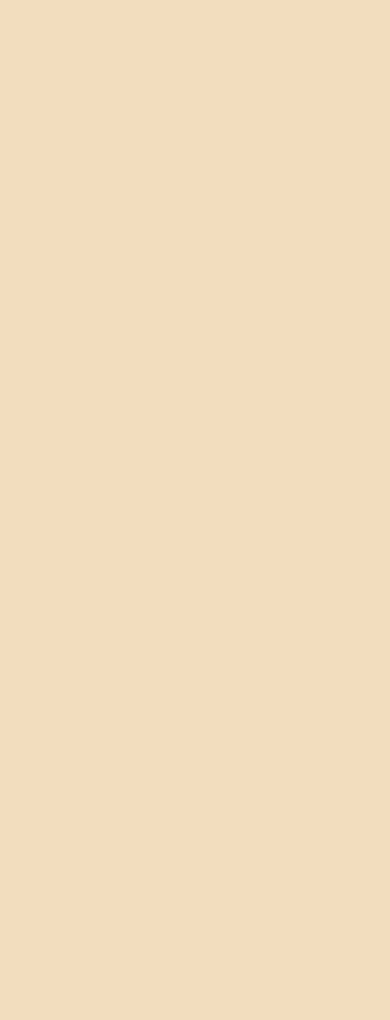
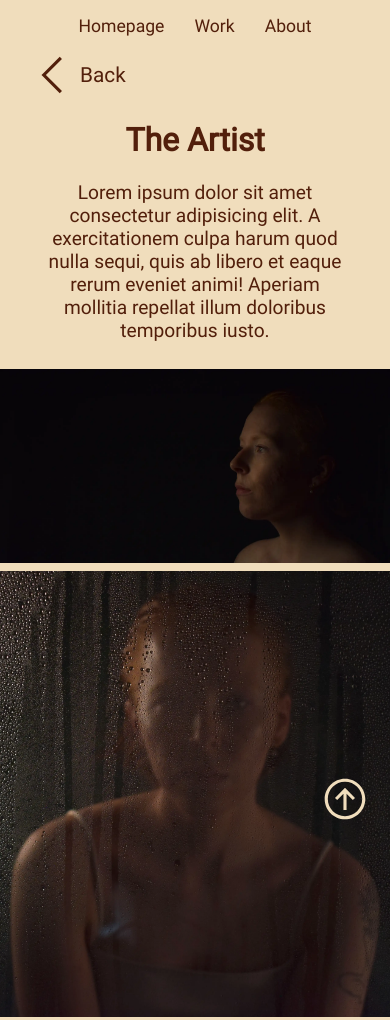
Before and after one commit to ESPR07/helene-volle-portfolio, a plain HTML site: page pages/projectPage.html in a window 390 px wide. Shown: the top 1020 px of the page. Before the commit the page ends 844 px from the top, so only its background shows below. Drawn offline with Linux system fonts and the light colour scheme.

Commit message:
Developed all pages in static version

```diff
--- a/pages/projectPage.html
+++ b/pages/projectPage.html
@@ -8,6 +8,29 @@
     <title>Document</title>
 </head>
 <body>
+    <nav>
+        <ul>
+            <li><a href="/">Homepage</a></li>
+            <li><a href="/pages/myWork.html">Work</a></li>
+            <li><a href="/pages/aboutMe.html">About</a></li>
+        </ul>
+    </nav>
+    <main>
+        <a href="/pages/myWork.html" class="back-button"><span class="back-icon"></span>Back</a>
+        <h1>The Artist</h1>
+        <p>Lorem ipsum dolor sit amet consectetur adipisicing elit. A exercitationem culpa harum quod nulla sequi, quis ab libero et eaque rerum eveniet animi! Aperiam mollitia repellat illum doloribus temporibus iusto.</p>
 
+        <container class="image-container">
+            <img src="/assets/images/the_artist/11.webp" class="span3">
+            <img src="/assets/images/the_artist/01.webp" class="span1">
+            <img src="/assets/images/the_artist/08.webp" class="span1">
+            <img src="/assets/images/the_artist/08.webp" class="span1">
+            <img src="/assets/images/the_artist/09.webp" class="span2">
+            <img src="/assets/images/the_artist/10.webp" class="span2">
+
+        </container>
+
+        <a href="#" class="to-top"><span class="to-top-icon"></span></a>
+    </main>
 </body>
 </html>
--- a/scripts/fakeAPI/info.json
+++ b/scripts/fakeAPI/info.json
@@ -1,10 +1,4 @@
 {
-    "artist": {
-        "name": "Helene Backe Volle",
-        "about": "I am an artist from Norway ... Much of my art has a focus on humans and nature. I like to incorporate sustainability in my art in every part possible by for example using what I already have. In that way it also challenges me to think outside the box for many of my projects.",
-        "facebook": "Unknown",
-        "instagram": "Unknown"
-    },
     "projects": [
         {
             "name": "A New Little Life",
--- a/styles/aboutMe.css
+++ b/styles/aboutMe.css
@@ -1,3 +1,22 @@
+@keyframes slide-in-right {
+    0% {
+        transform: translateX(100%);
+    }
+
+    100% {
+        transform: translateX(0%);
+    }
+}
+
+@keyframes slide-in-left {
+    0% {
+        transform: translateX(-100%);
+    }
+
+    100% {
+        transform: translateX(0%);
+    }
+}
 
 main{
     margin-top: 70px;
@@ -24,18 +43,27 @@ img{
     max-height: 70vh;
     height: 100%;
     object-fit: cover;
+    z-index: 10;
 }
 
-article{
+article {
+    z-index: 1;
     padding: 20px;
+    animation: 1s ease-in-out slide-in-right;
+}
+
+article:nth-of-type(2){
+    animation: 1s ease-in-out slide-in-left;
 }
 
 article h2{
+    text-align: center;
     font-size: clamp(1.3rem, 4vw, 2rem);
 }
 
 article p, article ul li{
     font-size: clamp(1rem, 2vw, 1.5rem);
+    text-align: start;
 }
 
 @media screen and (max-width:550px) {
@@ -45,6 +73,11 @@ article p, article ul li{
 
     article{
         padding: 0;
+        animation: none;
+    }
+
+    article:nth-last-of-type(2) {
+        animation: none;
     }
 
     .remove-in-mobile{
--- a/styles/projectPage.css
+++ b/styles/projectPage.css
@@ -0,0 +1,88 @@
+main{
+    margin-top: 50px;
+    text-align: center;
+}
+
+.back-button {
+    width: 10%;
+    min-width: 100px;
+    height: 50px;
+    margin-left: 30px;
+    background-color: var(--background);
+    text-decoration: none;
+    display: flex;
+    align-items: center;
+    font-size: 1.3rem;
+    color: var(--content-color);
+}
+
+.back-icon {
+    width: 50px;
+    height: 50px;
+    background-image: url("/assets/icons/back-button.svg");
+    background-repeat: no-repeat;
+    background-size: contain;
+}
+
+main p{
+    margin-inline: 20%;
+    font-size: 1.2rem;
+}
+
+.image-container {
+    width: 100%;
+    display: flex;
+    flex-wrap: wrap;
+    justify-content: space-between;
+    gap: 1%;
+}
+
+.image-container img{
+    object-fit: cover;
+    margin-top: 2vw;
+}
+
+.image-container img:hover{
+    cursor: pointer;
+}
+
+.span1 {
+    width: 32%;
+}
+
+.span2 {
+    width: 49%;
+}
+
+.span3 {
+    width: 100%;
+}
+
+.to-top{
+    display: flex;
+    position: fixed;
+    bottom: 20px;
+    right: 20px;
+}
+.to-top-icon{
+    width: 50px;
+    height: 50px;
+    background-repeat: no-repeat;
+    background-image: url("/assets/icons/to-top.svg");
+    background-size: contain;
+}
+
+@media screen and (max-width:550px) {
+    main p {
+        margin-inline: 10%;
+    }
+
+    .span2{
+        width: 100%;
+    }
+
+    .span1{
+        width: 100%;
+    }
+
+}
--- a/styles/root.css
+++ b/styles/root.css
@@ -11,6 +11,10 @@
     --font: "roboto", 'Courier New', Courier, monospace;
 }
 
+html{
+    scroll-behavior: smooth;
+}
+
 body{
     box-sizing: border-box;
     margin: 0;
@@ -22,10 +26,10 @@ body{
 nav {
     display: flex;
     width: 100%;
-    justify-content: start;
+    justify-content: center;
     position: fixed;
     top: 0;
-    z-index: 10;
+    z-index: 50;
     background-color: var(--background);
 }
 
@@ -33,6 +37,7 @@ nav ul {
     display: flex;
     list-style: none;
     gap: 30px;
+    padding: 0;
 }
 
 nav ul li a {
```
Also changed, not shown: index.html (+5 -0 lines), pages/myWork.html (+3 -1 lines), styles/index.css (+27 -0 lines), styles/myWork.css (+25 -10 lines), assets/icons/back-button.svg (added), assets/icons/mail-mobile.svg (added), assets/icons/mail.svg (added), assets/icons/scroll-down.svg, assets/icons/to-top.svg (added).
